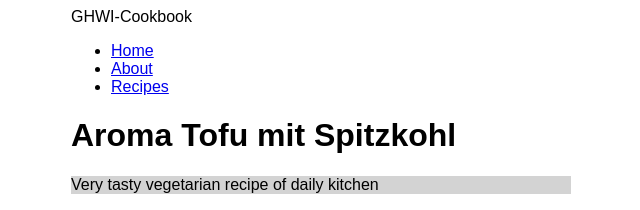
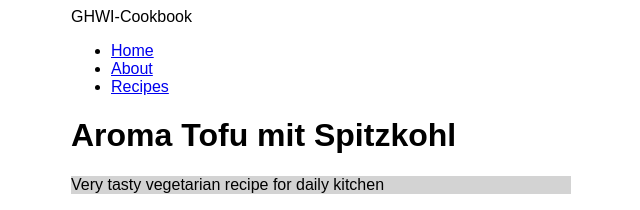
Before and after one commit to geroldibach/ghwi-cookbook, a Gatsby site: page /recipes/2022-04-15-aroma-tofu-mit-spitzkohl/ in a window 1280 px wide. Shown: the top 210 px of the page, 319-959 px from the left. Built offline with nearby package versions, Linux system fonts and the light colour scheme; Gatsby itself is replaced by a stand-in of ours.

Commit message:
Update Recipes “2022-04-15-aroma-tofu-mit-spitzkohl”

```diff
--- a/content/recipes/2022-04-15-aroma-tofu-mit-spitzkohl.md
+++ b/content/recipes/2022-04-15-aroma-tofu-mit-spitzkohl.md
@@ -2,7 +2,7 @@
 templateKey: recipe
 title: Aroma Tofu mit Spitzkohl
 date: 2022-04-15T10:23:29.215Z
-description: Very tasty vegetarian recipe of daily kitchen
+description: Very tasty vegetarian recipe for daily kitchen
 released: true
 ---
 <h3>Zutaten</h3>
```
